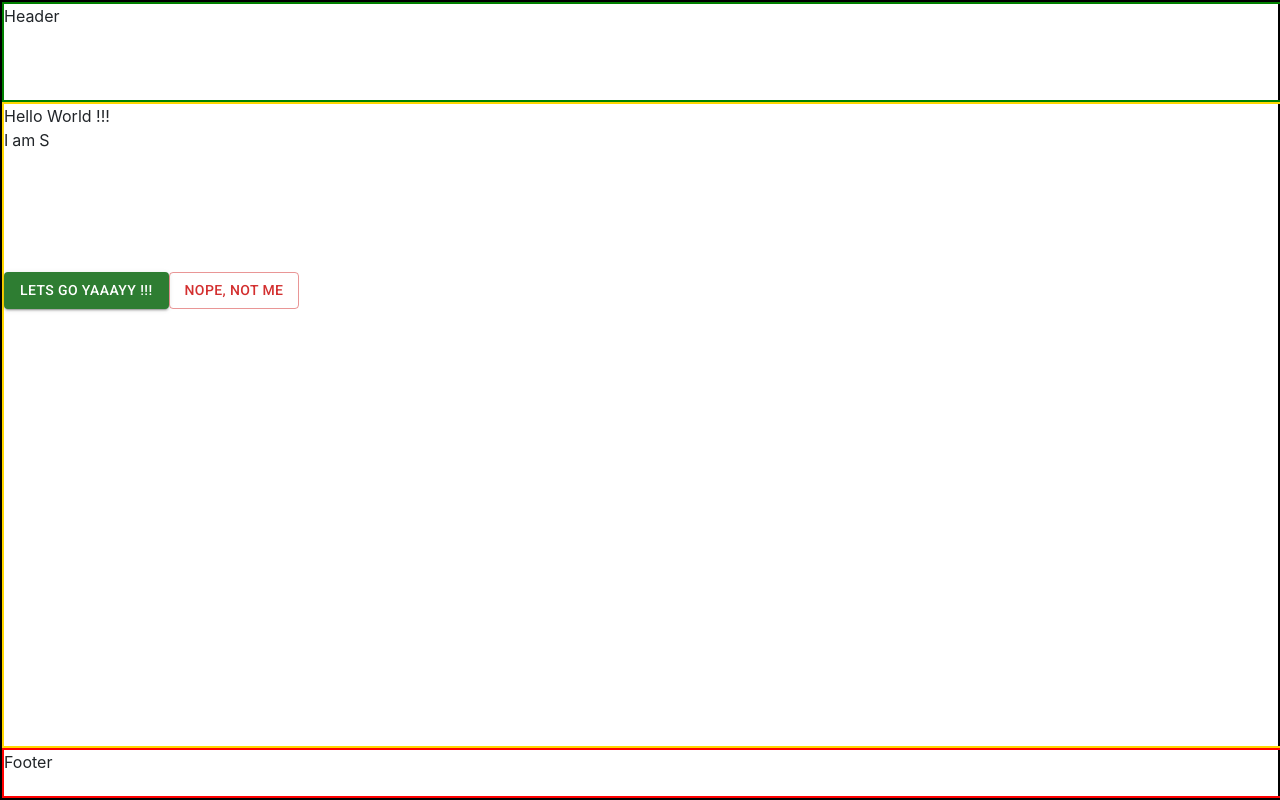
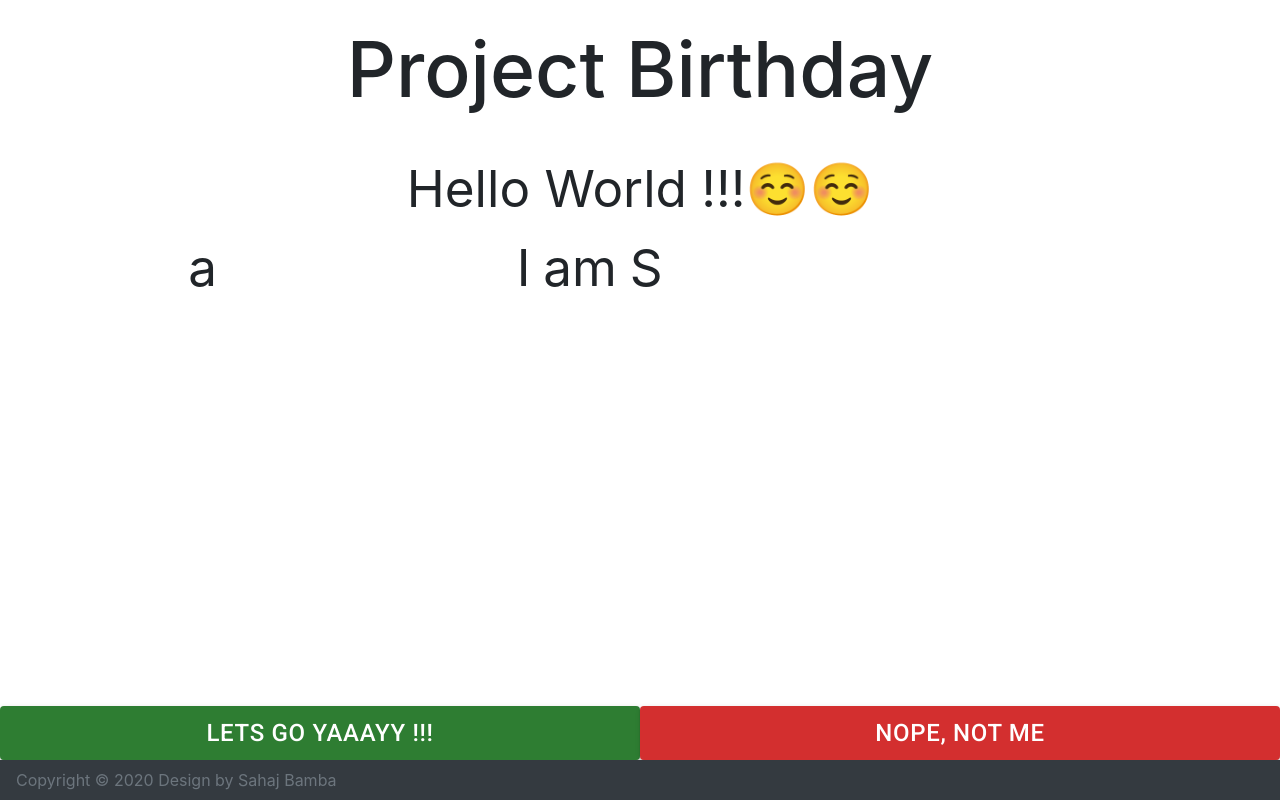
Before and after one commit to Sahaj-Bamba/BirthdayProject, a React (Create React App) app in the folder birthday-project/: page / in a window 1280 px wide. Built offline with nearby package versions, Linux system fonts and the light colour scheme.

Commit message:
Improved style

```diff
--- a/birthday-project/src/Components/Base/Base.scss
+++ b/birthday-project/src/Components/Base/Base.scss
@@ -1,7 +1,7 @@
 .Base {
 	width: 100vw;
 	height: 100vh;
-	border: 2px solid black;
+	// border: 2px solid black;
 	display: grid;
 	grid-template-rows: auto 1fr auto;
 }
--- a/birthday-project/src/Components/Footer/Footer.jsx
+++ b/birthday-project/src/Components/Footer/Footer.jsx
@@ -3,6 +3,12 @@ import React, { Component } from "react";
 import "./Footer.scss";
 export default class Footer extends Component {
 	render() {
-		return <div className="Footer">Footer</div>;
+		return (
+			<div className="footer navbar bg-light bg-dark">
+				<div className="content text-muted">
+					Copyright © 2020 Design by Sahaj Bamba
+				</div>
+			</div>
+		);
 	}
 }
--- a/birthday-project/src/Components/Footer/Footer.scss
+++ b/birthday-project/src/Components/Footer/Footer.scss
@@ -1,5 +1,5 @@
 .Footer {
-	border: 2px solid red;
+	// border: 2px solid red;
 	width: 100vw;
 	height: 50px;
 	display: block;
--- a/birthday-project/src/Components/Header/Header.jsx
+++ b/birthday-project/src/Components/Header/Header.jsx
@@ -4,6 +4,12 @@ import "./Header.scss";
 
 export default class Header extends Component {
 	render() {
-		return <div className="Header">Header</div>;
+		return (
+			<div className="Header">
+				<br />
+				<h1 className="Heading">Project Birthday</h1>
+				<br />
+			</div>
+		);
 	}
 }
--- a/birthday-project/src/Components/Header/Header.scss
+++ b/birthday-project/src/Components/Header/Header.scss
@@ -1,6 +1,10 @@
 .Header {
-	border: 2px solid green;
+	// border: 2px solid green;
 	width: 100vw;
-	height: 100px;
 	display: block;
 }
+
+.Heading {
+	text-align: center;
+	font-size: 6vw;
+}
--- a/birthday-project/src/Components/Main/Main.jsx
+++ b/birthday-project/src/Components/Main/Main.jsx
@@ -49,7 +49,7 @@ export default class Main extends Component {
 				return (
 					<div className="Stage0">
 						<ContinuousAppearance
-							text="Hello World !!!"
+							text="Hello World !!!☺️☺️"
 							initialDelay={0.2}
 							speed={0.2}
 							timing={0.5}
@@ -125,22 +125,22 @@ export default class Main extends Component {
 		switch (noStage) {
 			case 1:
 				return (
-					<div className="NoStage">
+					<div className="NoStage Stage0">
 						<ContinuousAppearance
-							text="Heeyyy !!! "
+							text="Heeyyy !!! 😠"
 							initialDelay={0.1}
 							speed={0.2}
 							timing={0.5}
 						/>
 						<HorizontalFlow
-							text="Thats rude !😠😠😠"
+							text="Thats rude !! "
 							initialDelay={3}
 							speed={0.25}
 							timing={0.4}
 						/>
 						<HorizontalFlow
 							text="Atleast checkout what I have prepared."
-							initialDelay={11.5}
+							initialDelay={8}
 							speed={0.3}
 							timing={0.4}
 						/>
@@ -148,7 +148,7 @@ export default class Main extends Component {
 				);
 			case 2:
 				return (
-					<div className="NoStage2">
+					<div className="NoStage2 Stage0">
 						<HorizontalFlow
 							text="Pleeasseeee !!! "
 							initialDelay={0.1}
@@ -172,7 +172,7 @@ export default class Main extends Component {
 			case 3:
 				setTimeout(() => this.setState({ noDisabled: true }), 28000);
 				return (
-					<div className="NoStage3">
+					<div className="NoStage3 Stage0">
 						<ContinuousAppearance
 							text="You Leave Me No Choice"
 							initialDelay={0.2}
@@ -234,7 +234,7 @@ export default class Main extends Component {
 						</Button>
 						<Button
 							className="Buttons"
-							variant="outlined"
+							variant="contained"
 							color="error"
 							onClick={() => this.NoPressedButtonClick()}
 							disabled={noDisabled}
--- a/birthday-project/src/Components/Main/Main.scss
+++ b/birthday-project/src/Components/Main/Main.scss
@@ -1,5 +1,5 @@
 .Main {
-	border: 2px solid gold;
+	// border: 2px solid gold;
 	width: 100vw;
 	height: 100%;
 	display: block;
@@ -17,9 +17,28 @@
 .Stage0Buttons > .Buttons {
 	opacity: 0;
 	animation: makeVisible 2s ease-in-out forwards;
+	font-size: 1.5em;
 	// animation-delay: 36s;
 }
 
 .Emoji {
 	font-size: 10em;
 }
+
+.Main {
+	height: 100%;
+	width: 100vw;
+	display: grid;
+	grid-template-rows: 1fr auto;
+}
+
+.Stage0Buttons {
+	display: grid;
+	grid-template-columns: 1fr 1fr;
+	height: 100%;
+}
+
+.Stage0 {
+	display: grid;
+	align-items: center;
+}
--- a/birthday-project/src/Components/TextEffects/ContinuousAppearance/ContinuousAppearance.scss
+++ b/birthday-project/src/Components/TextEffects/ContinuousAppearance/ContinuousAppearance.scss
@@ -9,4 +9,11 @@
 
 .ContinuousAppearance > .Container > .Content {
 	opacity: 0;
+	text-align: center;
+	min-width: 1vw;
 }
+
+.ContinuousAppearance > .Container {
+	text-align: center;
+	font-size: 4vw;
+}
--- a/birthday-project/src/Components/TextEffects/HorizontalFlow/HorizontalFlow.scss
+++ b/birthday-project/src/Components/TextEffects/HorizontalFlow/HorizontalFlow.scss
@@ -9,8 +9,13 @@
 
 .HorizontalFlow > .Container > .Content {
 	display: inline-block;
-	min-width: 4px;
+	min-width: 1vw;
 	opacity: 1;
 	transform: translateX(-100vw);
-	// animation: horizontalFlow 0.8s ease forwards;
+	text-align: center;
 }
+
+.HorizontalFlow > .Container {
+	text-align: center;
+	font-size: 4vw;
+}
```
